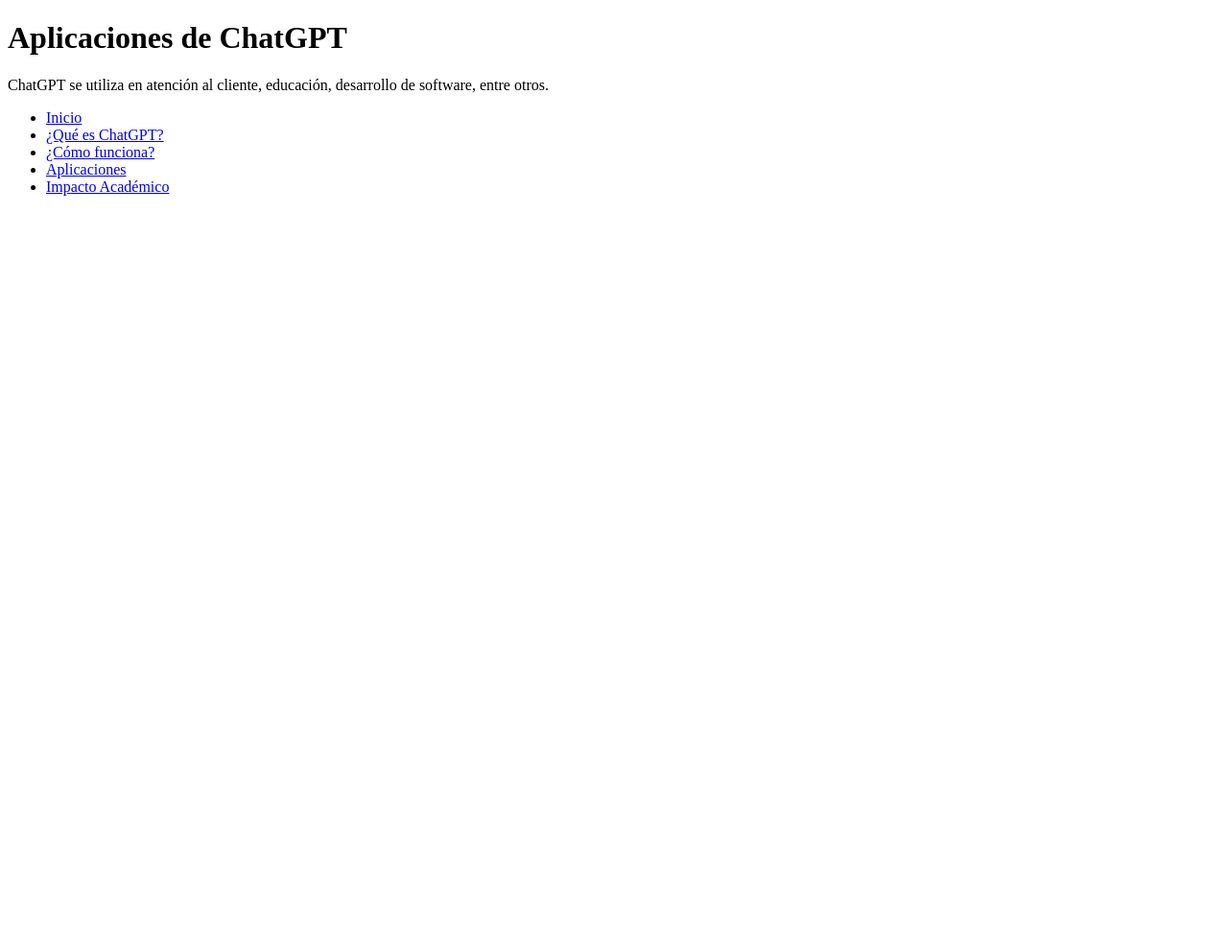
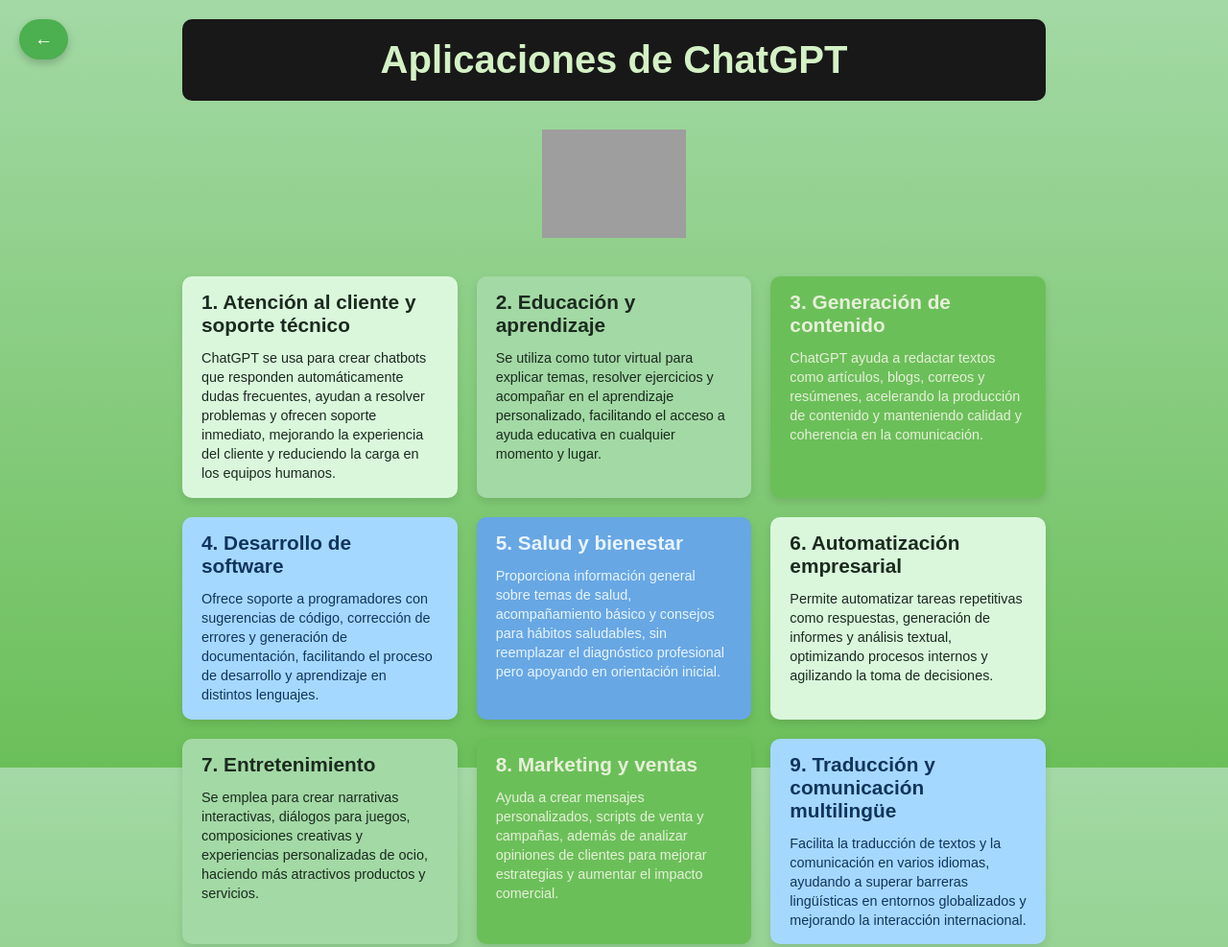
Before and after one commit to elritosan/Code_PaginaWeb_InvestigacionChatGPT, a plain HTML site: page views/aplicaciones.html in a window 1280 px wide. Shown: the top 987 px of the page at 96% size. Before the commit the page ends 800 px from the top, so only its background shows below. Drawn offline with Linux system fonts and the light colour scheme; grey boxes are pictures that could not be loaded.

Commit message:
add aplication

```diff
--- a/styles/aplicaciones.css
+++ b/styles/aplicaciones.css
@@ -0,0 +1,196 @@
+/* Reseteo de márgenes y padding */
+* {
+  margin: 0;
+  padding: 0;
+  box-sizing: border-box;
+}
+
+/* Altura completa para que el footer se mantenga abajo */
+html, body {
+  height: 100%;
+}
+
+/* Estilo general del cuerpo */
+body {
+  font-family: 'Arial', sans-serif;
+  background: linear-gradient(to bottom, #daf7dc, #a3d9a5);
+  color: #1b2a1f; /* texto oscuro, verde muy oscuro */
+  display: flex;
+  flex-direction: column;
+  justify-content: space-between;
+  min-height: 100vh;
+  padding: 20px;
+  animation: backgroundAnimation 15s ease infinite;
+}
+
+/* Contenedor principal */
+.container {
+  width: 100%;
+  max-width: 900px;
+  margin: auto;
+  position: relative;
+}
+
+/* Botón regresar */
+.btn-regresar {
+  position: fixed;
+  top: 20px;
+  left: 20px;
+  background-color: #4caf50; /* verde ChatGPT medio */
+  color: white;
+  border: none;
+  padding: 10px 16px;
+  border-radius: 50px;
+  cursor: pointer;
+  font-size: 1.2rem;
+  font-weight: bold;
+  box-shadow: 0 4px 8px rgba(0,0,0,0.2);
+  transition: background-color 0.3s ease, transform 0.2s ease;
+  z-index: 1000;
+}
+
+.btn-regresar:hover {
+  background-color: #76c776; /* verde más claro */
+  transform: scale(1.05);
+}
+
+/* ENCABEZADO */
+.header {
+  text-align: center;
+  background-color: #181818; /* verde oscuro ChatGPT */
+  padding: 20px;
+  color: #d4f1c5; /* verde claro */
+  border-radius: 10px;
+  margin-bottom: 30px;
+}
+
+.header h1 {
+  font-size: 2.5rem;
+  font-weight: bold;
+}
+
+/* LOGO */
+.chatgpt-logo {
+  display: block;
+  margin: 0 auto 40px auto;
+  width: 150px;
+  max-width: 100%;
+  transition: opacity 0.5s ease-in-out;
+  cursor: default;
+}
+
+.chatgpt-logo:hover {
+  opacity: 0.7;
+}
+
+/* SECCIÓN DE FUNCIONALIDADES */
+.features {
+  display: grid;
+  grid-template-columns: repeat(auto-fit, minmax(250px, 1fr));
+  gap: 20px;
+  opacity: 0;
+  transform: translateY(20px);
+  animation: fadeUp 1s ease-out forwards;
+}
+
+/* Animación fadeUp */
+@keyframes fadeUp {
+  to {
+    opacity: 1;
+    transform: translateY(0);
+  }
+}
+
+/* Tarjetas de colores estilo ChatGPT */
+.feature {
+  padding: 15px 20px;
+  border-radius: 10px;
+  box-shadow: 0 4px 8px rgba(0,0,0,0.1);
+  transition: transform 0.3s ease-in-out, box-shadow 0.3s ease-in-out;
+  cursor: default;
+  color: #1b2a1f; /* texto oscuro */
+  background-color: #daf7dc; /* valor por defecto */
+}
+
+.feature:nth-child(5n+1) {
+  background-color: #daf7dc; /* verde pastel */
+}
+
+.feature:nth-child(5n+2) {
+  background-color: #a3d9a5; /* verde medio */
+}
+
+.feature:nth-child(5n+3) {
+  background-color: #6bbf59; /* verde fuerte suave */
+  color: #e6f0d9; /* texto claro */
+}
+
+.feature:nth-child(5n+4) {
+  background-color: #a5d8ff; /* azul pastel */
+  color: #10345e; /* texto oscuro azul */
+}
+
+.feature:nth-child(5n+5) {
+  background-color: #67a7e4; /* azul suave */
+  color: #e9f4ff; /* texto claro */
+}
+
+.feature:hover {
+  transform: translateY(-10px) scale(1.03);
+  box-shadow: 0 10px 20px rgba(0,0,0,0.25);
+  color: #0f1a0d;
+}
+
+/* Textos de títulos */
+.feature h2 {
+  font-size: 1.3rem;
+  margin-bottom: 12px;
+  font-weight: bold;
+  cursor: default;
+}
+
+/* Textos párrafos */
+.feature p {
+  font-size: 0.9rem;
+  line-height: 1.4;
+}
+
+/* FOOTER */
+.footer-custom {
+  background-color: #4caf50; /* verde ChatGPT medio */
+  color: white;
+  padding: 20px 30px;
+  text-align: center;
+  font-size: 1rem;
+  box-shadow: 0 -2px 6px rgba(0,0,0,0.1);
+  margin-top: 40px;
+  border-radius: 10px 10px 0 0;
+}
+
+/* Fondo animado */
+@keyframes backgroundAnimation {
+  0% {
+    background: linear-gradient(to bottom, #daf7dc, #a3d9a5);
+  }
+  50% {
+    background: linear-gradient(to bottom, #a3d9a5, #6bbf59);
+  }
+  100% {
+    background: linear-gradient(to bottom, #daf7dc, #a3d9a5);
+  }
+}
+
+/* Responsividad */
+@media (max-width: 768px) {
+  .header h1 {
+    font-size: 2rem;
+  }
+
+  .feature h2 {
+    font-size: 1.1rem;
+  }
+
+  .feature p {
+    font-size: 0.85rem;
+  }
+}
--- a/views/aplicaciones.html
+++ b/views/aplicaciones.html
@@ -1,22 +1,78 @@
 <!DOCTYPE html>
 <html lang="es">
 <head>
-  <meta charset="UTF-8">
+  <meta charset="UTF-8" />
+  <meta name="viewport" content="width=device-width, initial-scale=1" />
   <title>Aplicaciones de ChatGPT</title>
-  <link rel="stylesheet" href="../style.css">
+  <link rel="stylesheet" href="../styles/aplicaciones.css" />
 </head>
 <body>
-  <h1>Aplicaciones de ChatGPT</h1>
-  <p>ChatGPT se utiliza en atención al cliente, educación, desarrollo de software, entre otros.</p>
 
-  <nav>
-    <ul>
-      <li><a href="../index.html">Inicio</a></li>
-      <li><a href="que_es_chatgpt.html">¿Qué es ChatGPT?</a></li>
-      <li><a href="funcionamiento.html">¿Cómo funciona?</a></li>
-      <li><a href="aplicaciones.html">Aplicaciones</a></li>
-      <li><a href="impacto_academico.html">Impacto Académico</a></li>
-    </ul>
-  </nav>
+  <div class="container">
+    <button onclick="window.history.back()" class="btn-regresar">←</button>
+
+    <header class="header">
+      <h1>Aplicaciones de ChatGPT</h1>
+    </header>
+
+    <img
+      class="chatgpt-logo"
+      src="https://upload.wikimedia.org/wikipedia/commons/e/ef/ChatGPT-Logo.svg"
+      alt="Logo de ChatGPT"
+    />
+
+    <section class="features">
+
+      <div class="feature">
+        <h2>1. Atención al cliente y soporte técnico</h2>
+        <p>ChatGPT se usa para crear chatbots que responden automáticamente dudas frecuentes, ayudan a resolver problemas y ofrecen soporte inmediato, mejorando la experiencia del cliente y reduciendo la carga en los equipos humanos.</p>
+      </div>
+
+      <div class="feature">
+        <h2>2. Educación y aprendizaje</h2>
+        <p>Se utiliza como tutor virtual para explicar temas, resolver ejercicios y acompañar en el aprendizaje personalizado, facilitando el acceso a ayuda educativa en cualquier momento y lugar.</p>
+      </div>
+
+      <div class="feature">
+        <h2>3. Generación de contenido</h2>
+        <p>ChatGPT ayuda a redactar textos como artículos, blogs, correos y resúmenes, acelerando la producción de contenido y manteniendo calidad y coherencia en la comunicación.</p>
+      </div>
+
+      <div class="feature">
+        <h2>4. Desarrollo de software</h2>
+        <p>Ofrece soporte a programadores con sugerencias de código, corrección de errores y generación de documentación, facilitando el proceso de desarrollo y aprendizaje en distintos lenguajes.</p>
+      </div>
+
+      <div class="feature">
+        <h2>5. Salud y bienestar</h2>
+        <p>Proporciona información general sobre temas de salud, acompañamiento básico y consejos para hábitos saludables, sin reemplazar el diagnóstico profesional pero apoyando en orientación inicial.</p>
+      </div>
+
+      <div class="feature">
+        <h2>6. Automatización empresarial</h2>
+        <p>Permite automatizar tareas repetitivas como respuestas, generación de informes y análisis textual, optimizando procesos internos y agilizando la toma de decisiones.</p>
+      </div>
+
+      <div class="feature">
+        <h2>7. Entretenimiento</h2>
+        <p>Se emplea para crear narrativas interactivas, diálogos para juegos, composiciones creativas y experiencias personalizadas de ocio, haciendo más atractivos productos y servicios.</p>
+      </div>
+
+      <div class="feature">
+        <h2>8. Marketing y ventas</h2>
+        <p>Ayuda a crear mensajes personalizados, scripts de venta y campañas, además de analizar opiniones de clientes para mejorar estrategias y aumentar el impacto comercial.</p>
+      </div>
+
+      <div class="feature">
+        <h2>9. Traducción y comunicación multilingüe</h2>
+        <p>Facilita la traducción de textos y la comunicación en varios idiomas, ayudando a superar barreras lingüísticas en entornos globalizados y mejorando la interacción internacional.</p>
+      </div>
+
+    </section>
+  </div>
+
+  <footer class="footer-custom">
+    <p>© 2025 - Aplicaciones de ChatGPT</p>
+  </footer>
 </body>
 </html>
```
